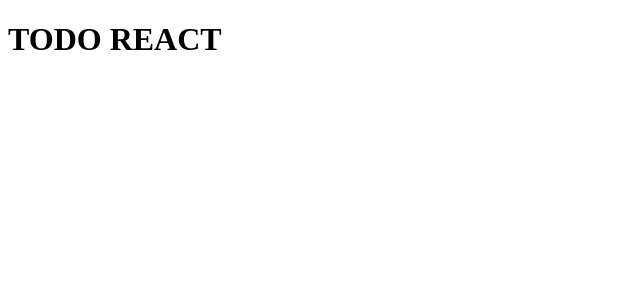
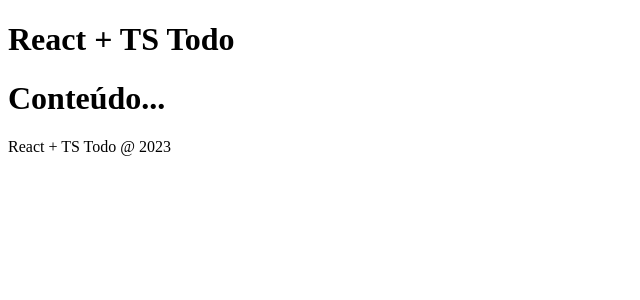
Before and after one commit to lucas-cercal/todo_list_react, a React (Create React App) app: page / in a window 1280 px wide. Shown: the top 300 px of the page, without its empty margins (0-640 px from the left). Built offline with nearby package versions, Linux system fonts and the light colour scheme.

Commit message:
feat: add header and footer

```diff
--- a/src/App.tsx
+++ b/src/App.tsx
@@ -1,9 +1,15 @@
 import React from 'react';
 
+// components
+import Header from './components/Header';
+import Footer from './components/Footer';
+
 function App() {
-  return (
-    <h1>TODO REACT</h1>
-  );
+  return <div>
+    <Header />
+    <h1>Conteúdo...</h1>
+    <Footer />
+  </div>
 }
 
 export default App;
--- /dev/null
+++ b/src/components/Footer.tsx
@@ -0,0 +1,13 @@
+import React from 'react'
+
+const Footer = () => {
+  return (
+    <footer>
+      <p>
+        <span>React + TS Todo</span> @ 2023
+      </p>
+    </footer>
+  )
+}
+
+export default Footer
--- /dev/null
+++ b/src/components/Header.tsx
@@ -0,0 +1,11 @@
+import React from 'react'
+
+const Header = () => {
+  return (
+    <header>
+      <h1>React + TS Todo</h1>
+    </header>
+  )
+}
+
+export default Header
```
